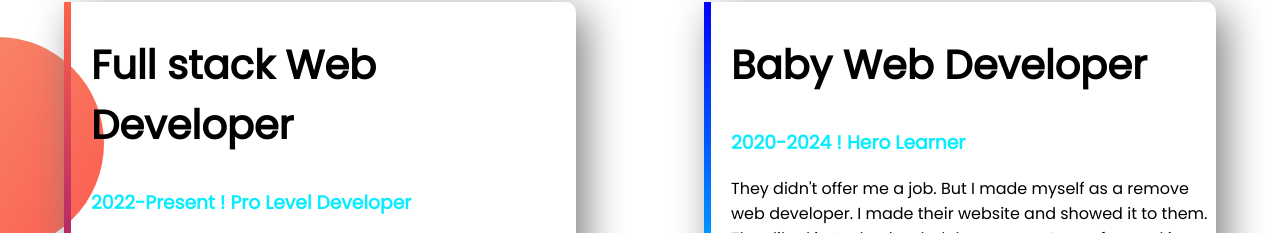
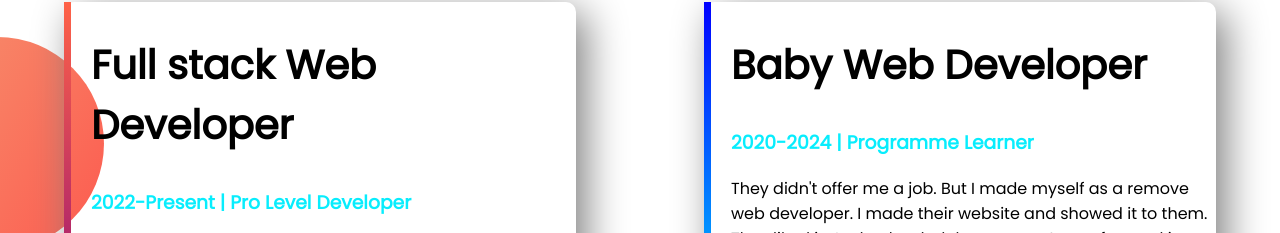
Before and after one commit to Murshed62/developer-portfolio, a plain HTML site: page index.html in a window 1280 px wide. Shown: the part 1333-1566 px from the top of the page. Drawn offline with Linux system fonts and the light colour scheme.

```diff
--- a/index.html
+++ b/index.html
@@ -40,12 +40,12 @@
        <div class="flexible-container">
         <div id="full-stack-experience" class="experience-item">
             <h2>Full stack Web Developer</h2>
-            <h3 class="orange-color">2022-Present ! Pro Level Developer  </h3>
+            <h3 class="orange-color">2022-Present | Pro Level Developer  </h3>
             <p>I am the master of HTML, CSS and Javascript. I know everything needed to make a website function, efficient. I didn't stop with the web. I went beyond with most popular Javascript framework called Vue JS. I even know the deployment, server and security. I will give you 100% web solution.</p>
         </div>
         <div id="web-dev-experiences" class="experience-item">
             <h2>Baby Web Developer</h2>
-            <h3 class="orange-color">2020-2024 ! Hero Learner</h3>
+            <h3 class="orange-color">2020-2024 | Programme Learner</h3>
             <p>They didn't offer me a job. But I made myself as a remove web developer. I made their website and showed it to them. They liked it. And uploaded the content. It was fun working at Programming Hero.</p>
 
         </div>
```
